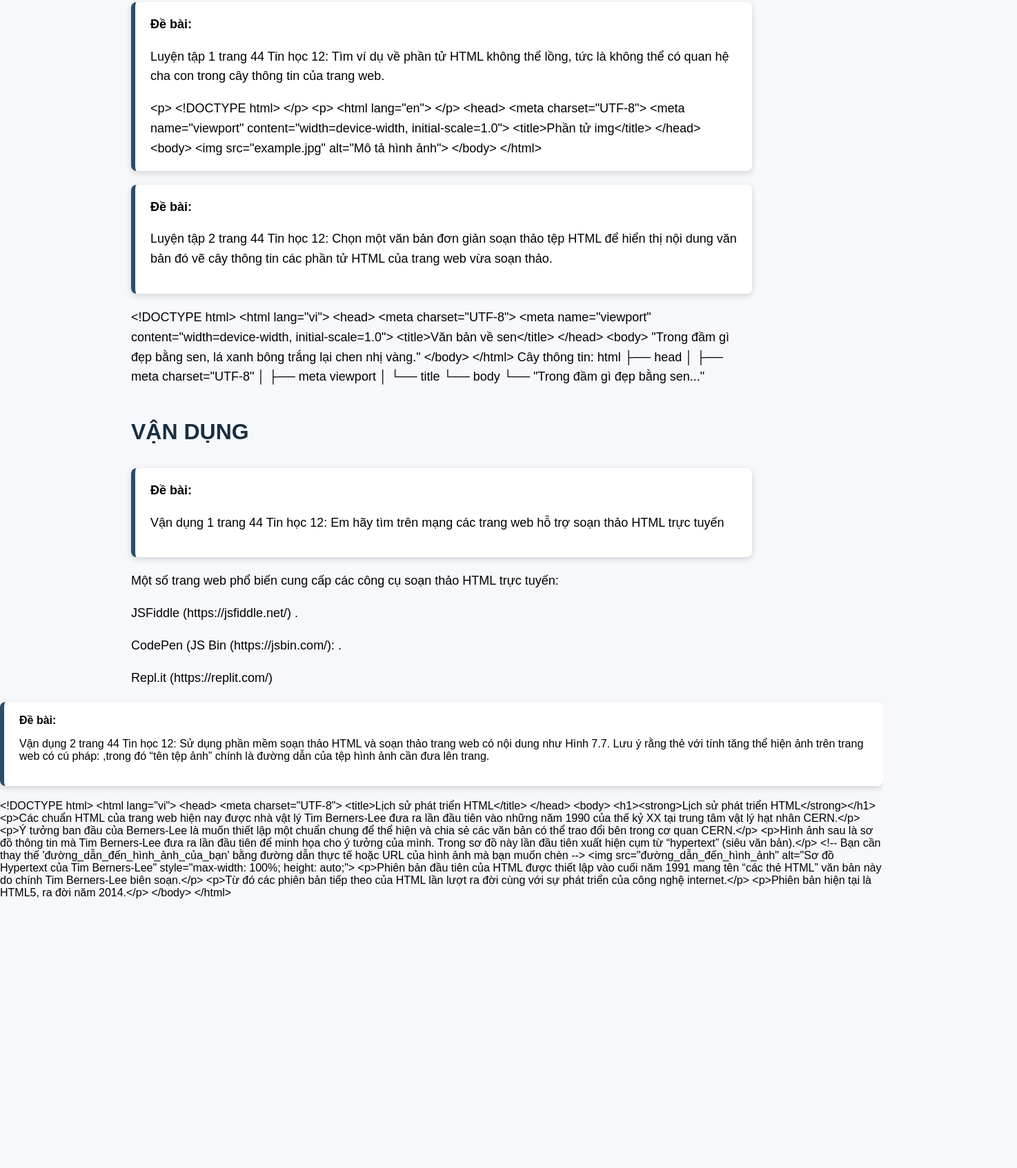
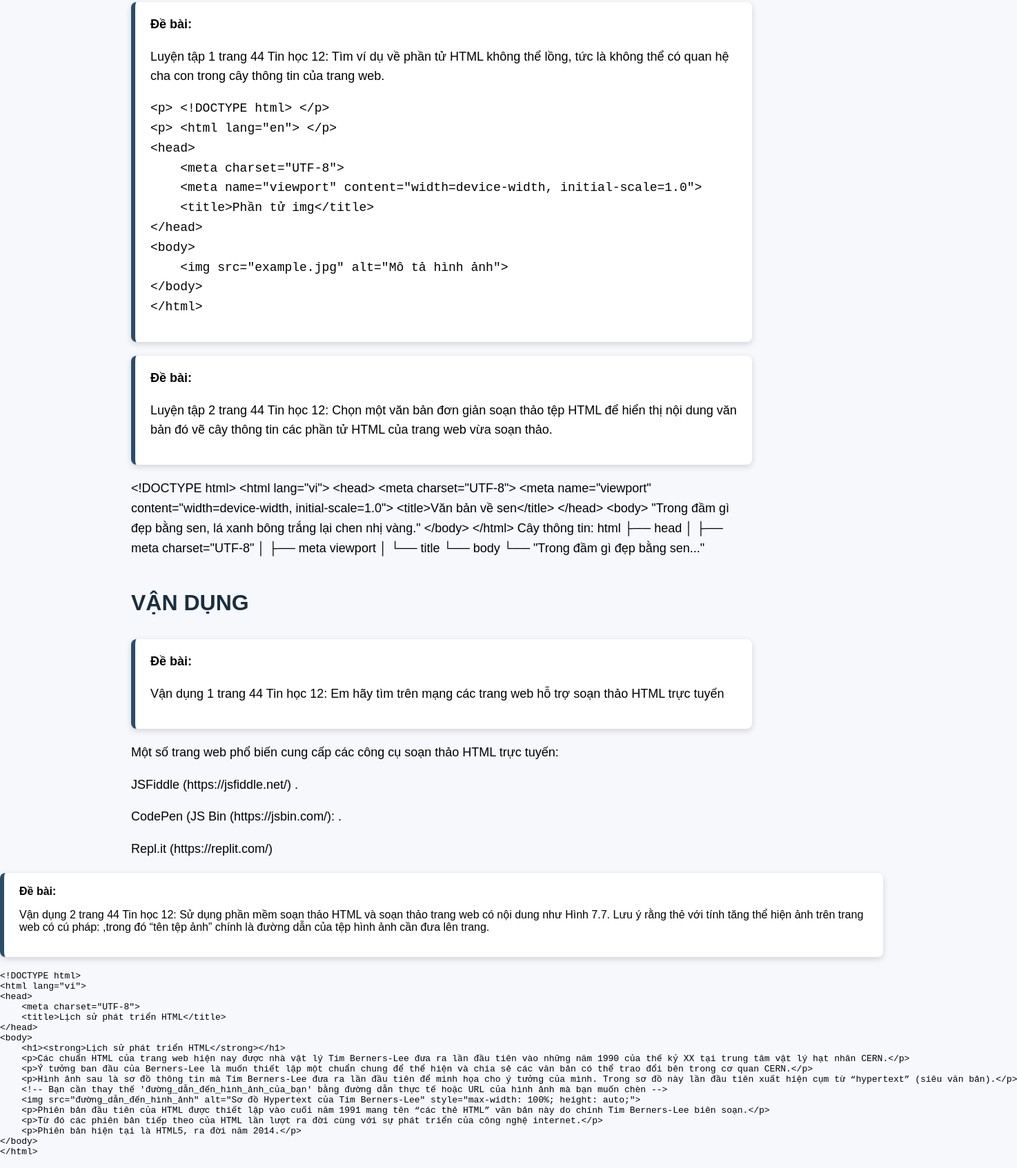
Before and after one commit to thanhphuong290908-stack/b-i-7, a plain HTML site: page index.html in a window 1280 px wide. Shown: the part 443-2137 px from the top of the page at 69% size, 1474 px wide, since content can reach past the window. Before the commit the page ends 1763 px from the top, so only its background shows below. Drawn offline with Linux system fonts and the light colour scheme.

Commit message:
Update index.html

```diff
--- a/index.html
+++ b/index.html
@@ -94,7 +94,8 @@
         <b>Đề bài:</b>
           <P>Luyện tập 1 trang 44 Tin học 12: Tìm ví dụ về phần tử HTML không thể lồng, tức là không thể có quan hệ cha con trong cây thông tin của trang web.
 </P>
-       &lt;p&gt; &lt;!DOCTYPE html&gt; &lt;/p&gt;
+     <pre>
+&lt;p&gt; &lt;!DOCTYPE html&gt; &lt;/p&gt;
 &lt;p&gt; &lt;html lang="en"&gt; &lt;/p&gt;
 &lt;head&gt;
     &lt;meta charset="UTF-8"&gt;
@@ -105,7 +106,7 @@
     &lt;img src="example.jpg" alt="Mô tả hình ảnh"&gt;
 &lt;/body&gt;
 &lt;/html&gt;
-
+</pre>
     </div>
 
       <div class="problem-box">
@@ -164,6 +165,7 @@ html
      </div>
 
     <p>
+<pre>
 &lt;!DOCTYPE html&gt;
 &lt;html lang="vi"&gt;
 &lt;head&gt;
@@ -182,6 +184,7 @@ html
     &lt;p&gt;Phiên bản hiện tại là HTML5, ra đời năm 2014.&lt;/p&gt;
 &lt;/body&gt;
 &lt;/html&gt;
+</pre>
 
 
           </p>
```
